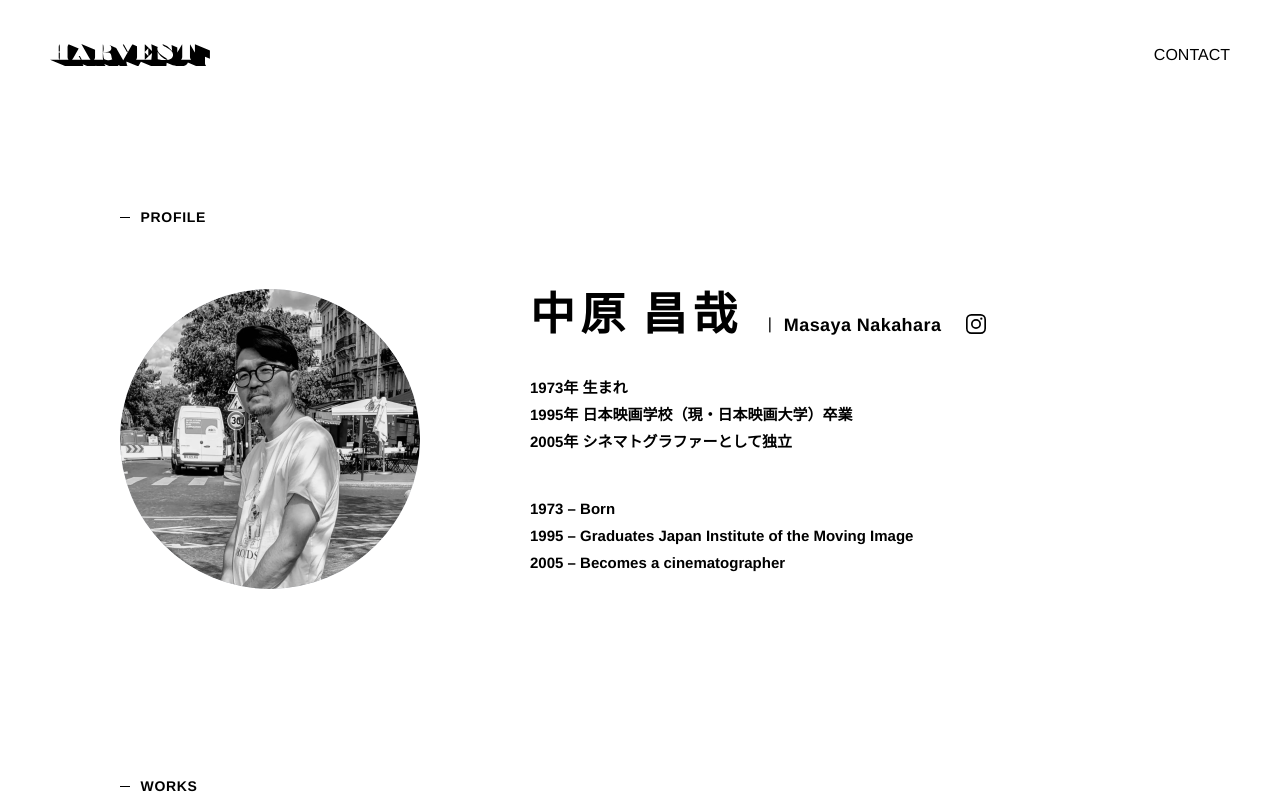
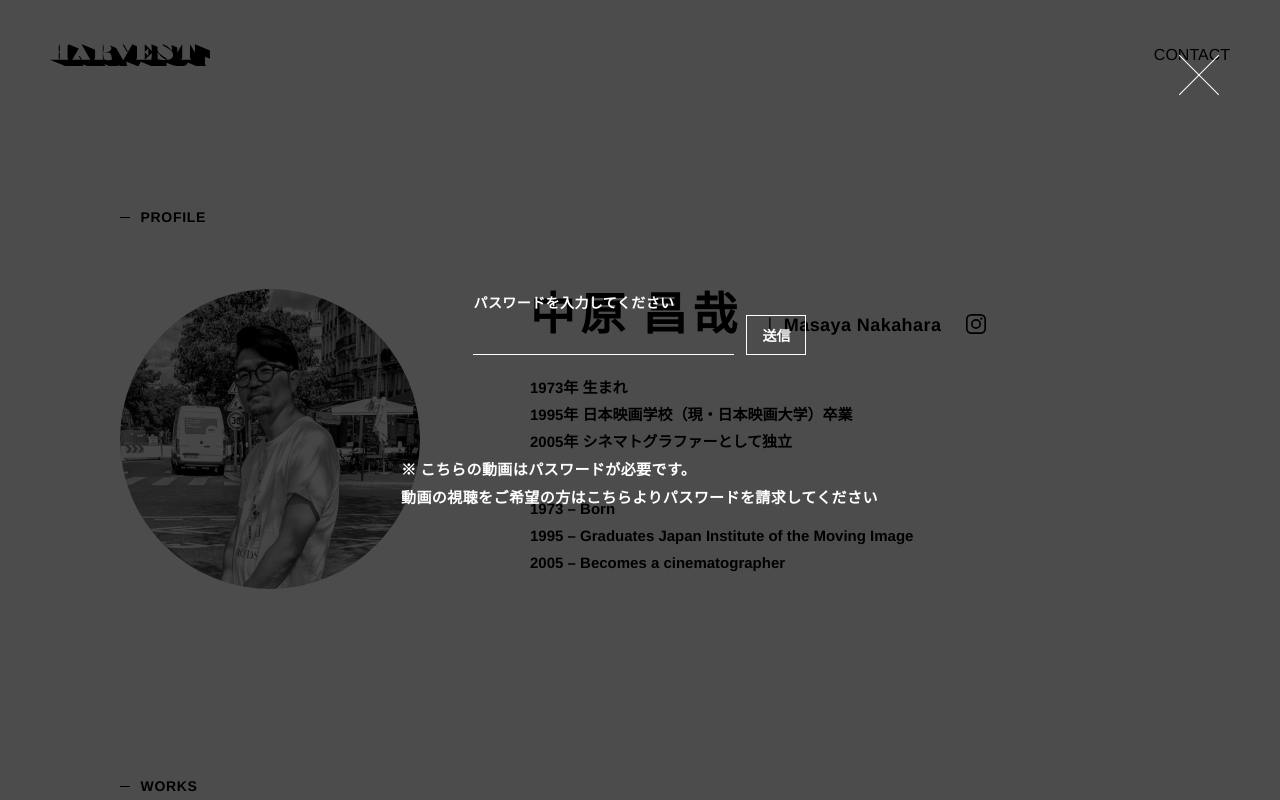
Before and after one commit to vanphuagl/harvest-coding, a plain HTML site: page member/index.html in a window 1280 px wide. Shown: the top 800 px of the page. Drawn offline with Linux system fonts and the light colour scheme.

Commit message:
coding popup (50%)

```diff
--- a/assets/js/main.min.js
+++ /dev/null
@@ -1 +0,0 @@
-"use strict";function refreshTime(){const e=(new Date).getHours();e>=6&&e<=17?document.documentElement.setAttribute("data-theme","light"):document.documentElement.setAttribute("data-theme","dark")}setInterval(refreshTime,1e3);const appHeight=()=>{const e=document.documentElement;e.style.setProperty("--app-height",`${document.documentElement.clientHeight}px`)};let lenis;window.addEventListener("resize",appHeight);const initLenis=()=>{function e(t){lenis.raf(t),requestAnimationFrame(e)}lenis=new Lenis({lerp:.05,smoothWheel:!0}),lenis.on("scroll",e=>{}),requestAnimationFrame(e)};if(document.querySelector(".homepage")){const e=document.querySelector(".c-header");"pageshow scroll".split(" ").forEach(t=>{window.addEventListener(t,()=>{let t=window.scrollY,n=document.querySelector(".js-offset-top").getBoundingClientRect().top+t;t>n?e.classList.remove("--hide"):e.classList.add("--hide")})})}const backToTop=document.querySelector("[data-backtotop]");backToTop.addEventListener("click",()=>{lenis.stop(),window.scrollTo({top:0,behavior:"smooth"}),lenis.start()});const elementsArray=document.querySelectorAll("[data-ufade]"),fadeIn=()=>{for(let e=0;e<elementsArray.length;e++){let t=elementsArray[e],n=t.getBoundingClientRect().top-window.innerHeight+100;n<0&&t.classList.add("fadein")}};window.addEventListener("scroll",fadeIn),window.addEventListener("pageshow",fadeIn);const init=()=>{appHeight(),initLenis()},ll=new LazyLoad({threshold:0});window.addEventListener("DOMContentLoaded",init);
--- a/assets/scss/imports/pages/_member.scss
+++ b/assets/scss/imports/pages/_member.scss
@@ -81,9 +81,9 @@
         gap: 25px;
 
         svg {
-            path {
-                fill: var(--black-cl);
-            }
+          path {
+            fill: var(--black-cl);
+          }
         }
 
         .jpname {
@@ -195,7 +195,6 @@
       }
 
       &_items {
-        cursor: pointer;
         height: fit-content;
 
         figure {
@@ -255,13 +254,17 @@
       }
     }
 
+    &_content {
+      cursor: pointer;
+    }
+
     &_loading {
       margin: 120px auto 0;
       width: fit-content;
 
       svg {
         line {
-            stroke: var(--black-cl);
+          stroke: var(--black-cl);
         }
       }
 
@@ -274,5 +277,113 @@
         }
       }
     }
+
+    &_popup {
+      position: fixed;
+      top: 0;
+      left: 0;
+      width: 100%;
+      height: 100%;
+      z-index: 999;
+      background-color: rgba($color: #000000, $alpha: 0.7);
+
+      display: flex;
+      align-items: center;
+      justify-content: center;
+      overflow-y: auto;
+
+      &_close {
+        position: absolute;
+        top: 44px;
+        right: 50px;
+        cursor: pointer;
+        z-index: 1;
+        width: 62.5px;
+        height: 62.5px;
+
+        span {
+          display: block;
+          height: 1px;
+          width: 56px;
+          position: absolute;
+          top: 50%;
+          right: 50%;
+          background-color: #fff;
+
+          &:nth-child(1) {
+            transform: translate(50%, -50%) rotate(-45deg);
+          }
+
+          &:nth-child(2) {
+            transform: translate(50%, -50%) rotate(45deg);
+          }
+        }
+      }
+
+      &_inner {
+        width: 66.666666666667%;
+        height: max-content;
+        margin: auto;
+        max-height: 85%;
+        overflow: auto;
+        position: relative;
+      }
+    }
+
+    &_pass {
+      form {
+        max-width: 333px;
+        margin: 0 auto;
+        display: flex;
+        flex-wrap: wrap;
+        column-gap: 12px;
+
+        label {
+          width: 100%;
+          display: block;
+          font-family: $noto-fonts;
+          font-size: 1.4rem;
+          font-weight: 700;
+          color: #fff;
+          letter-spacing: 0.42px;
+          line-height: 1.86;
+        }
+
+        input {
+          flex: 1;
+          padding: 0.5rem;
+          border: none;
+          border-bottom: 1px solid #fff;
+          background: none;
+          font-size: 1.4rem;
+          font-family: $main-fonts;
+          letter-spacing: 0.42px;
+          color: #fff;
+          outline: none;
+        }
+
+        button {
+          cursor: pointer;
+          width: 60px;
+          height: 40px;
+          border: 1px solid #fff;
+          color: #fff;
+          font-size: 1.4rem;
+          font-weight: 700;
+          font-family: $noto-fonts;
+        }
+      }
+
+      p {
+        max-width: 478px;
+        margin: 100px auto 0;
+        font-family: $noto-fonts;
+        font-size: 1.5rem;
+        font-weight: 700;
+        letter-spacing: 0.42px;
+        line-height: 1.86;
+        color: #fff;
+      }
+    }
   }
 }
--- a/member/index.html
+++ b/member/index.html
@@ -158,11 +158,35 @@
                     <div class="detail_works_list">
                         <!-- ## -->
                         <div class="detail_works_items">
-                            <figure>
-                                <img class="lazy" data-src="/assets/img/member/works.webp" alt="Suntory サン生" width="380"
-                                    height="213.75" loading="lazy">
-                            </figure>
-                            <p>Suntory サン生</p>
+                            <div class="detail_works_content">
+                                <figure>
+                                    <img class="lazy" data-src="/assets/img/member/works.webp" alt="Suntory サン生"
+                                        width="380" height="213.75" loading="lazy">
+                                </figure>
+                                <p>Suntory サン生</p>
+                            </div>
+                            <!-- // -->
+                            <div class="detail_popup">
+                                <div class="detail_popup_close">
+                                    <span></span>
+                                    <span></span>
+                                </div>
+                                <div class="detail_popup_inner">
+                                    <div class="detail_popup_content">
+                                        <div class="detail_pass">
+                                            <form>
+                                                <label for="password">パスワードを入力してください</label>
+                                                <input type="password" id="password" value="">
+                                                <button>送信</button>
+                                            </form>
+                                            <p>
+                                                ※ こちらの動画はパスワードが必要です。<br />
+                                                動画の視聴をご希望の方はこちらよりパスワードを請求してください
+                                            </p>
+                                        </div>
+                                    </div>
+                                </div>
+                            </div>
                         </div>
                         <!-- ## -->
                         <div class="detail_works_items">
@@ -360,7 +384,7 @@
 
     <!-- @script -->
     <script src="/assets/js/libs.js"></script>
-    <script src="/assets/js/main.min.js"></script>
+    <script src="/assets/js/main.js"></script>
 </body>
 
 </html>
```
Also changed, not shown: index.html (+1 -1 lines), assets/css/style.min.css.
